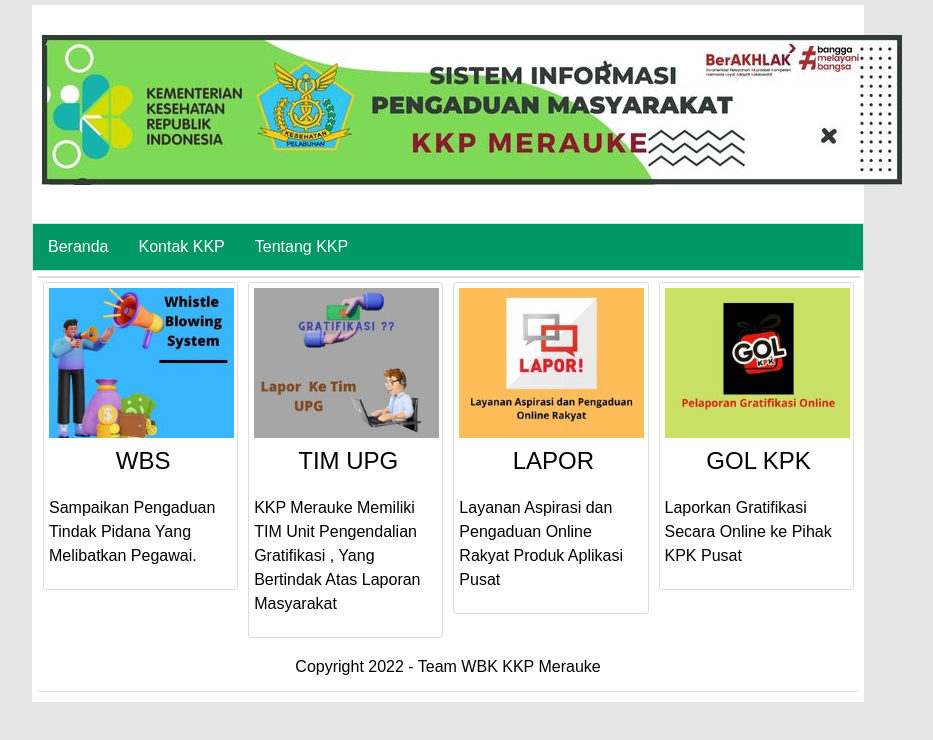
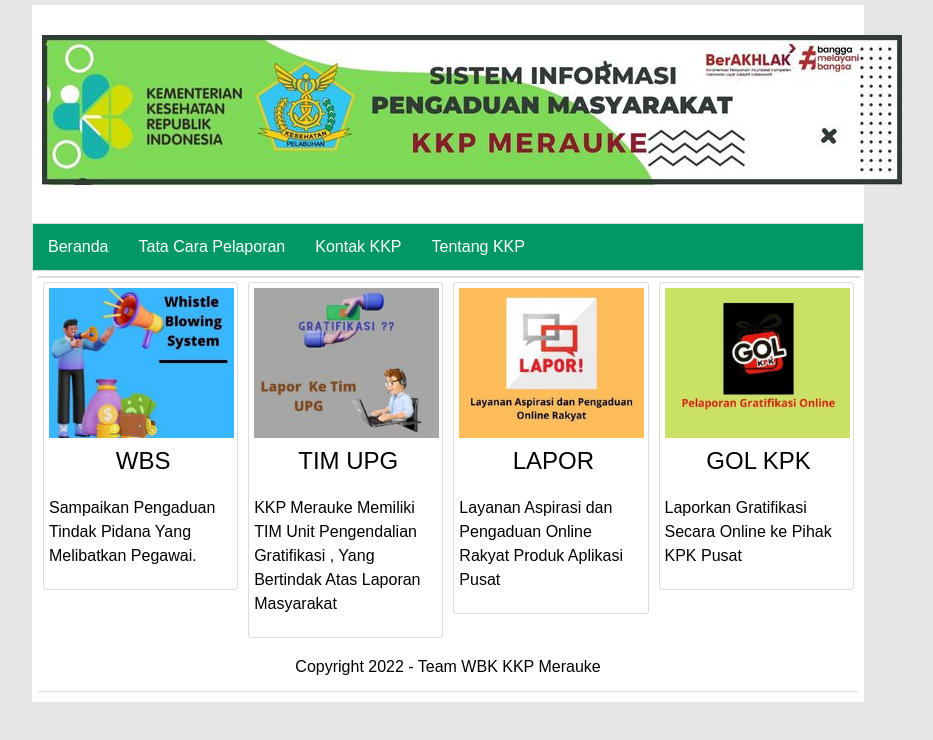
Before and after one commit to oliamangea/dumaskkpmerauke.github.io, a plain HTML site: page index.html in a window 1280 px wide. Shown: the whole page, without its empty margins (192-1125 px from the left). Drawn offline with Linux system fonts and the light colour scheme.

Commit message:
Update index.html

```diff
--- a/index.html
+++ b/index.html
@@ -14,6 +14,7 @@
        <nav>
             <ul>
                 <li><a href="index.html">Beranda</a></li>
+				<li><a href="cara.html">Tata Cara Pelaporan</a></li>
                 <li><a href="kontak-saya.html">Kontak KKP </a></li>
                 <li><a href="tentang-saya.html">Tentang KKP </a></li>
             </ul>
```
